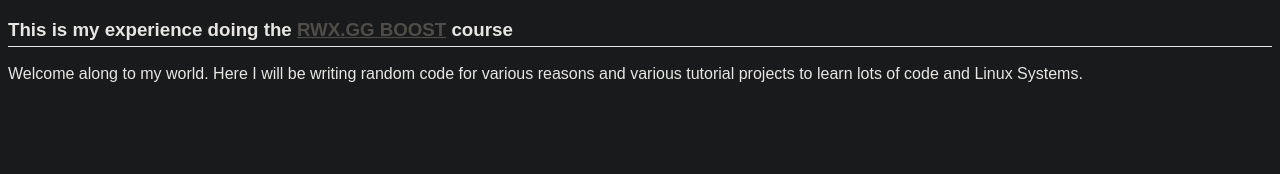
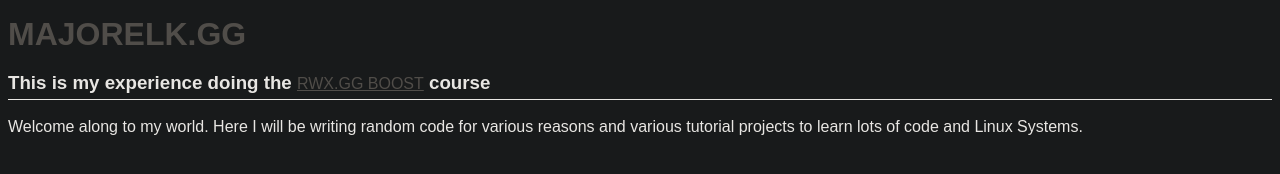
Before and after one commit to majorelk/web-code-discovery, a plain HTML site: page index.html in a window 1280 px wide. Drawn offline with Linux system fonts and the light colour scheme.

Commit message:
added more styling

```diff
--- a/index.html
+++ b/index.html
@@ -8,7 +8,7 @@
   </head>
   <body>
     <script src="script.js"></script>
-
+      <a><h1>MajorElk.GG</h1></a>
       <h3>This is my experience doing the
         <a href="https://rwx.gg/" target="_blank">RWX.GG BOOST</a>
       course</h3>
--- a/style.css
+++ b/style.css
@@ -2,8 +2,9 @@ html, body {
   background: #181a1b ;
   border-color: #736b5e;
   color: #e8e6e3;
-  font-family:Arial, Helvetica, sans-serif;
+  font-family: SpyAgency, Arial, sans-serif;
 }
+
 H3 {
   color:#e8e6e3;
   font-weight: bolder;
@@ -13,4 +14,27 @@ H3 {
 
 a {
   color: #504d49;
+  font-size: 1rem;
+  font-weight: 400;
 }
+
+H1 {
+  box-sizing: border-box;
+  margin-top: 1rem;
+  margin-bottom: 1rem;
+  text-transform: uppercase;
+}
+
+:root {
+--bgcolor: #222;
+--fgcolor: #eee;
+--boardfg: white;
+--boardbg: black;
+--high: #ccc;
+--medhigh: #aaa;
+--lowhigh: #888;
+--highlow: #666;
+--medlow: #555;
+--low: #444;
+--lowlow: #333;
+}
```
